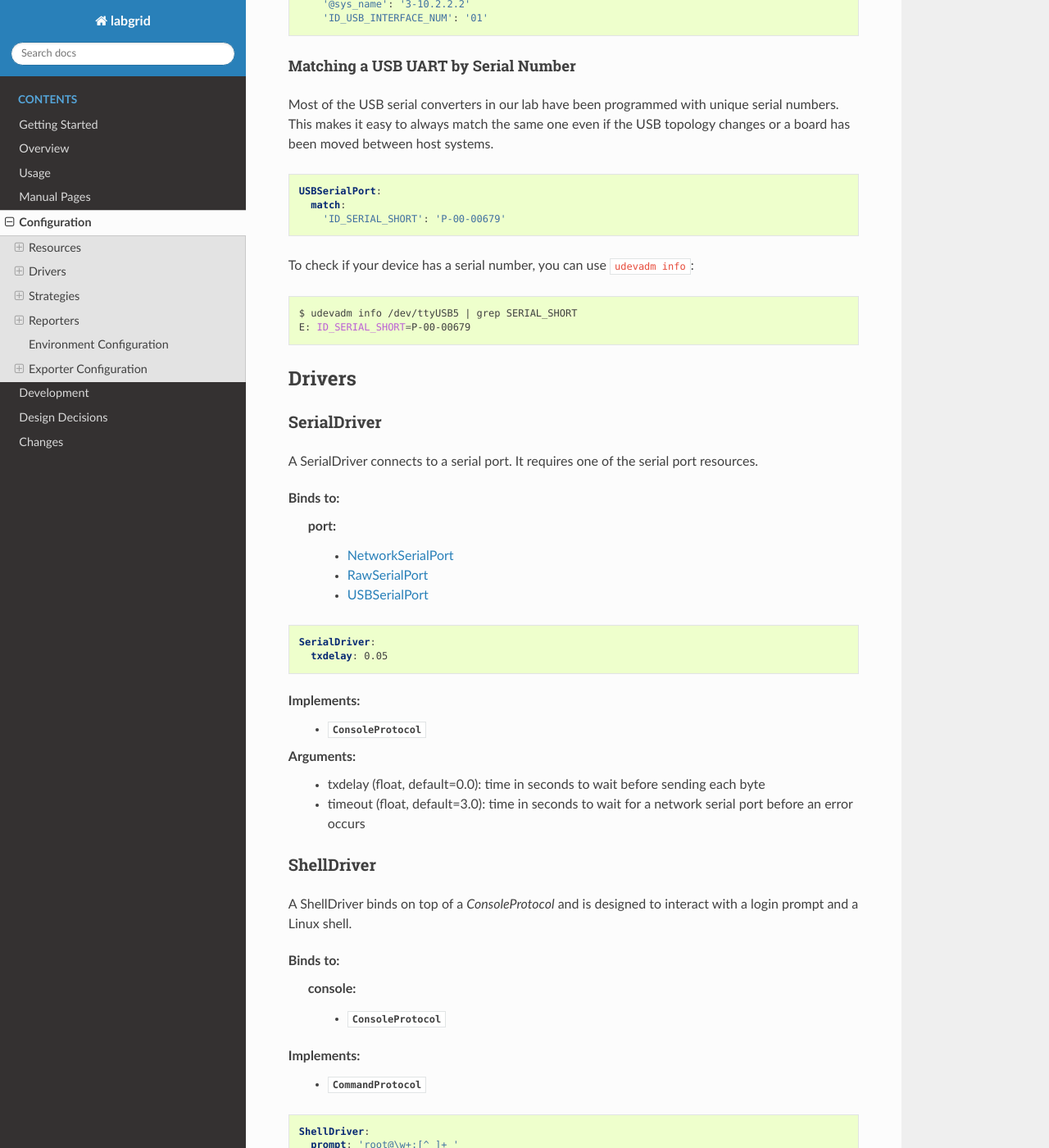
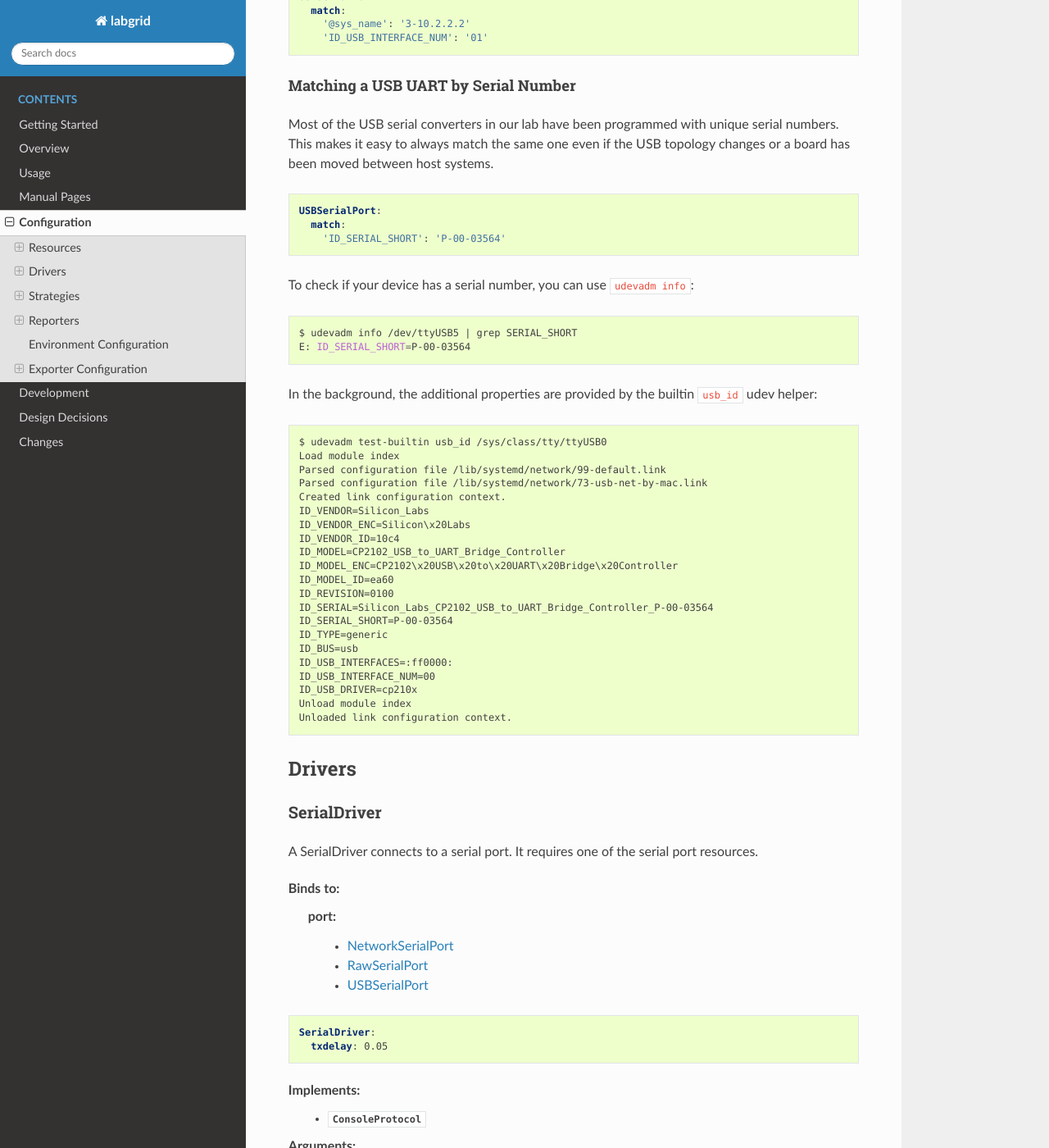
Before and after one commit to labgrid-project/labgrid, a Sphinx documentation site: the page built from doc/configuration.rst, in a window 1280 px wide and 1400 px high, scrolled down 23792 px. Shown: the whole window at 82% size. Built offline with Sphinx 7.4.7 and the Read the Docs theme 2.0.0, drawn with Linux system fonts in a browser that asks for light colours; pages that are not in the unit, such as notebooks, are missing from menus; some of the changed text lies outside the part shown.

Commit message:
doc/configuration: add some background information on ID_SERIAL_SHORT matches
Point to the builtin usb_id udev helper which generates these properties.

Signed-off-by: Jan Luebbe <jlu@pengutronix.de>

```diff
--- a/doc/configuration.rst
+++ b/doc/configuration.rst
@@ -80,6 +80,7 @@ This allows identification through hot-plugging or rebooting.
 The example would search for a USB serial converter with the key
 `ID_SERIAL_SHORT` and the value `P-00-00682` and use it with a baud rate
 of 115200.
+The `ID_SERIAL_SHORT` property is set by the usb_id builtin helper program.
 
 - match (str): key and value for a udev match, see `udev Matching`_
 - speed (int, default=115200): baud rate of the serial port
@@ -1164,14 +1165,39 @@ changes or a board has been moved between host systems.
 
   USBSerialPort:
     match:
-      'ID_SERIAL_SHORT': 'P-00-00679'
+      'ID_SERIAL_SHORT': 'P-00-03564'
 
 To check if your device has a serial number, you can use ``udevadm info``:
 
 .. code-block:: bash
 
   $ udevadm info /dev/ttyUSB5 | grep SERIAL_SHORT
-  E: ID_SERIAL_SHORT=P-00-00679
+  E: ID_SERIAL_SHORT=P-00-03564
+
+In the background, the additional properties are provided by the builtin ``usb_id``
+udev helper::
+
+  $ udevadm test-builtin usb_id /sys/class/tty/ttyUSB0
+  Load module index
+  Parsed configuration file /lib/systemd/network/99-default.link
+  Parsed configuration file /lib/systemd/network/73-usb-net-by-mac.link
+  Created link configuration context.
+  ID_VENDOR=Silicon_Labs
+  ID_VENDOR_ENC=Silicon\x20Labs
+  ID_VENDOR_ID=10c4
+  ID_MODEL=CP2102_USB_to_UART_Bridge_Controller
+  ID_MODEL_ENC=CP2102\x20USB\x20to\x20UART\x20Bridge\x20Controller
+  ID_MODEL_ID=ea60
+  ID_REVISION=0100
+  ID_SERIAL=Silicon_Labs_CP2102_USB_to_UART_Bridge_Controller_P-00-03564
+  ID_SERIAL_SHORT=P-00-03564
+  ID_TYPE=generic
+  ID_BUS=usb
+  ID_USB_INTERFACES=:ff0000:
+  ID_USB_INTERFACE_NUM=00
+  ID_USB_DRIVER=cp210x
+  Unload module index
+  Unloaded link configuration context.
 
 Drivers
 -------
```
